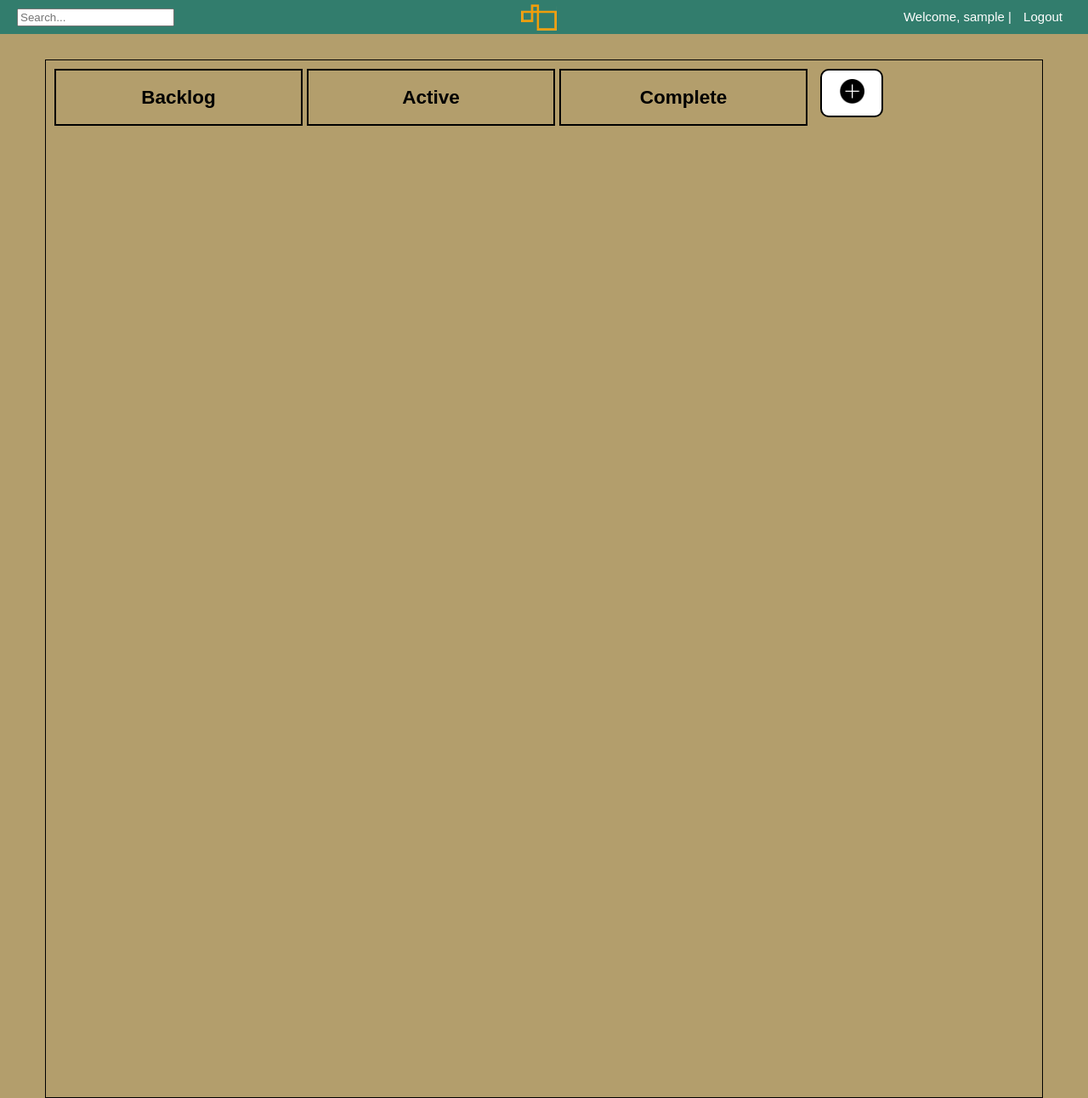
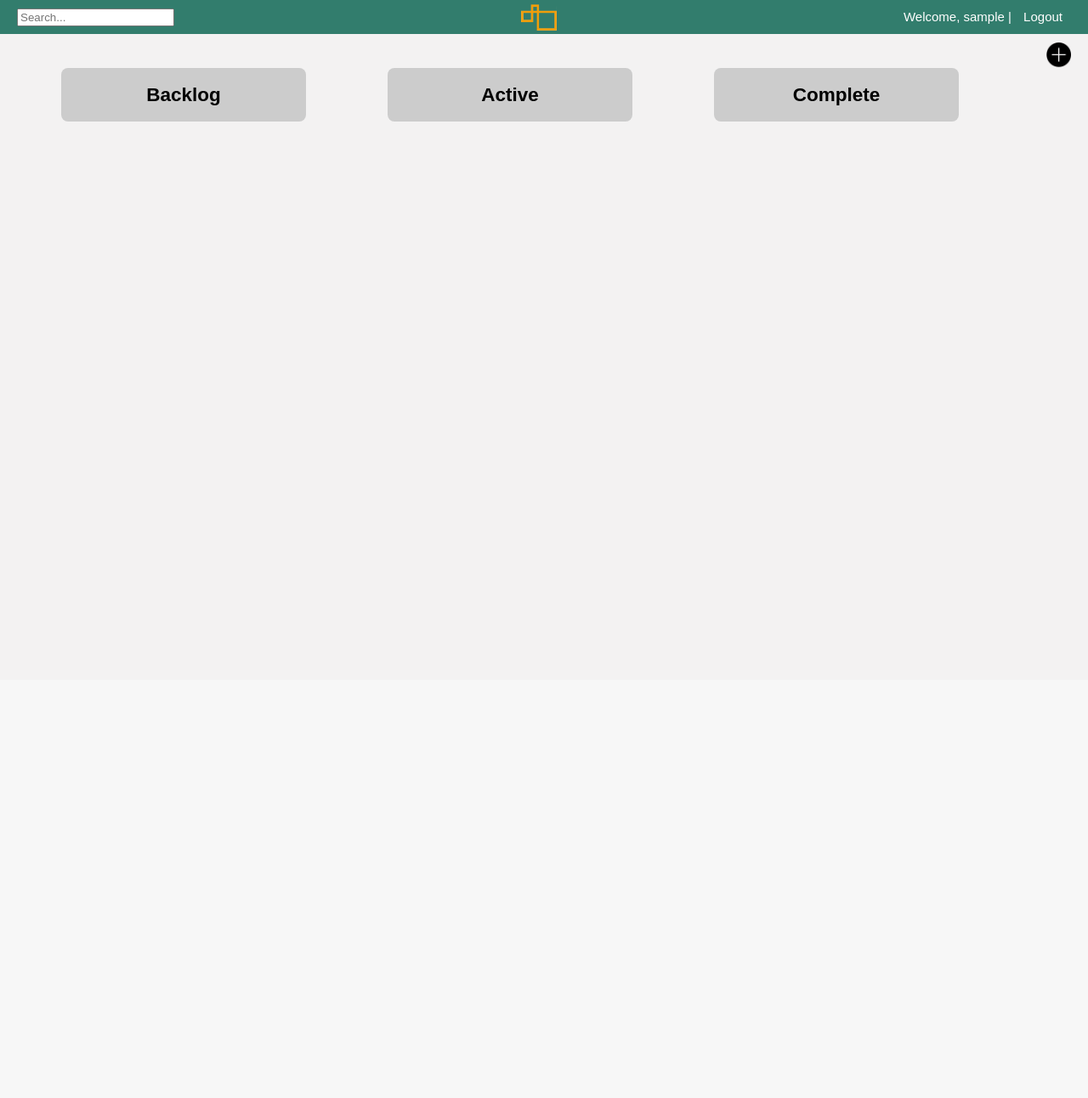
Before and after one commit to phist210/kanban-django, a Django app: page /kanban/ in a window 1280 px wide. Shown: the whole page at 85% size. After the commit the page ends 143 px from the top, so only its background shows below. Run offline with Django 3.2, Linux system fonts and the light colour scheme; the visitor is signed in with stand-in values (Sample User, id 1); data that the repository does not hold is empty; some libraries are stand-ins or nearby versions.

Commit message:
added edit task

```diff
--- a/kanban/forms.py
+++ b/kanban/forms.py
@@ -10,14 +10,14 @@ class TaskForm(forms.ModelForm):
         fields = ['name', 'status', 'priority']
         widgets = {
             'name': forms.TextInput(
-                attrs={'id': '#wrapper-content.backlog', 'required': True, 'placeholder': 'Task...'}
+                attrs={'id': '.wrapper-content', 'required': True, 'placeholder': 'Task...'}
             ),
             'status': forms.Select(
-                attrs={'id': '#wrapper-content.backlog', 'required': True},
+                attrs={'id': '.wrapper-content', 'required': True},
                 choices=(('Backlog', 'Backlog'), ('Active', 'Active'), ('Complete', 'Complete'))
             ),
             'priority': forms.Select(
-                attrs={'id': '#wrapper-content.backlog', 'required': True, 'placeholder': '1-10...'},
+                attrs={'id': '.wrapper-content', 'required': True, 'placeholder': '1-10...'},
                 choices=(('1', 1), ('2', 2), ('3', 3), ('4', 4), ('5', 5), ('6', 6), ('7', 7), ('8', 8), ('9', 9), ('10', 10))
             ),
         }
--- a/kanban/static/css/dashboard.css
+++ b/kanban/static/css/dashboard.css
@@ -1,22 +1,62 @@
 body{
-  background-color: #b39e6c;
+  background-color: #f3f2f2;
   margin: 0;
   font-size: 15px;
+  font-weight: lighter;
   font-family: sans-serif;
 }
 
-.input[type=text] {
+
+.ui-state-hover {
+  background-color: #ffC
+}
+.inlineEdit-placeholder {
+  font-style: italic; color: #555;
+}
+
+h1{
+  font-weight: lighter;
+}
+
+.portlet {
+  margin-bottom: 1em;
+  padding: 0.3em;
+  cursor:context-menu;
+  background-color: grey;
+}
+.portlet-header {
+  padding: 0.2em 0.3em;
+  margin-bottom: 0.5em;
+  position: relative;
+}
+.portlet-toggle {
+  position: absolute;
+  top: 50%;
+  right: 0;
+  margin-top: -8px;
+}
+.portlet-content {
+  text-align: center;
+  padding: 0.4em;
+}
+.portlet-placeholder {
+  border: 1px dotted black;
+  margin: 0 1em 1em 0;
+  height: 50px;
+}
+
+/*.input[type=text] {
     width: 130px;
     -webkit-transition: width 0.4s ease-in-out;
     transition: width 0.4s ease-in-out;
-}
+}*/
 
 /* When the input field gets focus, change its width to 100% */
-input[type=text]:focus {
+/*input[type=text]:focus {
     width: 140px;
-}
+}*/
 
-a#logout{
+a.navbutton{
   padding: 10px;
   text-decoration: none;
   color: white;
@@ -56,26 +96,19 @@ div#account{
 }
 
 div.big-block{
-  width: 25%;
-  float: left;
-  margin-right: 5px;
-  border: 2.5px solid #000;
-  text-align: center;
-
+  width: 100%;
+  display: flex;
+  flex-direction: column;
+  justify-content: center;
 }
 
 div.wrapper-content{
   width: 70%;
   float: left;
   height: auto;
-  padding: 10px;
   border: 2.5px solid #000;
-  /*margin-left: 10px;
-  margin-bottom: 30px;*/
-  margin: 0 auto;
-  border-radius: 10px;
-  text-align: center;
-  background-color: white;
+  background-color: #fff;
+  border-radius: 5px;
   opacity: 0.8;
   transition: opacity .3s ease-in-out;
 }
@@ -86,25 +119,30 @@ div.wrapper-content:hover{
 
 div.new_task_wrapper{
   width: 50px;
-  float: left;
+  float: right;
   height: auto;
   padding: 10px;
-  border: 2.5px solid #000;
   margin-left: 10px;
   margin-bottom: 30px;
-  border-radius: 10px;
   text-align: center;
-  background-color: white;
   cursor: crosshair;
 }
 
 div#container{
   width: 90%;
   padding: 10px;
-  height: 1200px;
   margin: 0 auto;
   margin-top: 30px;
-  border: 1px solid #000;
+  display: flex;
+  flex-direction: row;
+  justify-content: space-around;
+  text-align: center;
+}
+
+.task_category{
+  background-color: #ccc;
+  border-radius: 8px;
+  width: 25%;
 }
 
 /* The Modal (background) */
@@ -146,3 +184,7 @@ div#container{
     text-decoration: none;
     cursor: pointer;
 }
+
+/*.editable.task_header{
+  background-color: red;
+}*/
--- a/kanban/static/js/dashboard.js
+++ b/kanban/static/js/dashboard.js
@@ -1,10 +1,37 @@
+$(function() {
+  $('.editable').inlineEdit({
+    buttonText: 'Add',
+    save: function(e, data) {
+      return confirm('Change name to '+ data.value +'?');
+    }
+  });
+});
 
-// $('.wrapper-content').click(function(event){
-//   console.log("Heyheyhey");
-// });
+function sortaTable() {
+
+  $( ".big-block" ).sortable({
+    connectWith: ".big-block",
+    handle: ".portlet-header",
+    cancel: ".portlet-toggle",
+    placeholder: "portlet-placeholder ui-corner-all",
+  });
+  $( ".portlet" )
+      .addClass( "ui-widget ui-widget-content ui-helper-clearfix ui-corner-all" )
+      .find( ".portlet-header" )
+      .addClass( "ui-widget-header ui-corner-all" )
+      .prepend( "<span class='ui-icon ui-icon-minusthick portlet-toggle'></span>");
+
+  $( ".portlet-toggle" ).on( "click", function() {
+
+    var icon = $( this );
+    icon.toggleClass( "ui-icon-plusthick ui-icon-minusthick" );
+    icon.closest( ".portlet" ).find( ".portlet-content" ).toggle();
+  });
+  // console.log($(sdafasdfasdf).serialize());
+}
 
 function getTasks() {
-  var taskApi = "https://mysterious-meadow-31968.herokuapp.com/task/";
+  var taskApi = "/task/";
   $.ajax({url: taskApi, success: function(result) {
     var taskLength = result.results.length;
 
@@ -13,29 +40,50 @@ function getTasks() {
       var taskStatus = result.results[i].status;
       var taskPriority = result.results[i].priority;
       var taskID = result.results[i].id;
-      console.log(taskID);
 
       if(taskStatus.toLowerCase() === "backlog"){
-        $('div.big-block#backlog').append("<div class=wrapper-content id="+ taskID +">" + "<h3>" + taskName + "</h3>" + "Priority level: " + taskPriority + "/10" + "</div>");
+        $('div.big-block#backlog').append("<div class=portlet id="+ taskID +">" + "<div class=portlet-header>" + taskName + "</div>" + "<div class=portlet-content>" + "Priority level: " + taskPriority + "/10" + "</div>" + "</div>");
       }
       else if (taskStatus.toLowerCase() === "active") {
-        $('div.big-block#active').append("<div class=wrapper-content id="+ taskID +">" + "<h3>" + taskName + "</h3>" + "Priority level: " + taskPriority + "/10" + "</div>");
+        $('div.big-block#active').append("<div class=portlet id="+ taskID +">" + "<div class=portlet-header>" + taskName + "</div>" + "<div class=portlet-content>" + "Priority level: " + taskPriority + "/10" + "</div>" + "</div>");
       }
       else if (taskStatus.toLowerCase() === "complete") {
-        $('div.big-block#complete').append("<div class=wrapper-content id="+ taskID +">" + "<h3>" + taskName + "</h3>" + "Priority level: " + taskPriority + "/10" + "</div>");
+        $('div.big-block#complete').append("<div class=portlet id="+ taskID +">" + "<div class=portlet-header>" + taskName + "</div>" + "<div class=portlet-content>" + "Priority level: " + taskPriority + "/10" + "</div>" + "</div>");
       }
     }
+    sortaTable();
+    portletEdit();
   }
 });
 }
 
-getTasks();
+$(getTasks)
 
-$('.big-block').on('click', function() {
-  console.log("clicked");
+function portletEdit() {
+    $('.portlet-content').on("click", function(){
+    var portletID = ($(this).parent().attr('id'));
+    var portletStatus = ($(this).parents('.big-block').attr('id'));
+    console.log(portletID);
+    console.log(portletStatus);
+    window.location.replace("/kanban/" + portletID);
+  });
+}
+
+$("edit_task").submit(function(e){
+    $.ajax({
+        url: 'task/',
+        type: "PUT",
+        data: $("edit_task").serialize(),
+        cache: false,
+        dataType: "text",
+        success: function(data){
+          console.log('a');
+        },
+        error: function() {
+            console.log("ERROR");
+        }
+    });
 });
-
-
 
 $('new_task_form').on('submit', function(event) {
   event.preventDefault();
@@ -44,8 +92,6 @@ $('new_task_form').on('submit', function(event) {
 });
 
 function new_task() {
-  // console.log("create post is working");
-  // console.log($('#new_task_wrapper').val());
   $.ajax({
     url: "task/",
     type: "POST",
@@ -53,56 +99,9 @@ function new_task() {
 
     success: function(json) {
       $('#new_task_wrapper').val('');
-      // console.log(json);
-      // console.log('success');
-    }
-    // error: function(xhr, errmsg, err) {
-    //   $('#container').html("<div class='alert-box alert radius' data-alert>Oops! We have encountered an error: "+errmsg+
-    //             " <a href='#' class='close'>&times;</a></div>"); // add the error to the dom
-    //         console.log(xhr.status + ": " + xhr.responseText);
-    // }
-  });
-};
-
-
-// $('new_task_form').on('submit', function(event) {
-//   event.preventDefault();
-//   console.log("form submitted!");
-//   new_task();
-// });
-
-function edit_task() {
-  console.log("create post is working");
-  console.log($('#new_task_wrapper').val());
-  $.ajax({
-    url: "task/",
-    type: "PUT",
-    data: { new_task: $("#new_task_wrapper").val() },
-
-    success: function(json) {
-      $('#new_task_wrapper').val('');
     }
   });
 };
-//
-// // // ------------ v Popup window for new task v -------------
-// // Get the modal
-// var modal = document.getElementById('myModal');
-//
-// // Get the button that opens the modal
-// var btn = document.getElementById("myBtn");
-//
-// // Get the <span> element that closes the modal
-// var span = document.getElementsByClassName("close")[0];
-//
-// // When the user clicks the button, open the modal
-// btn.onclick = function() {
-//     modal.style.display = "block";
-// }
-//
-// // When the user clicks on <span> (x), close the modal
-// span.onclick = function() {
-//     modal.style.display = "none";
 
 // -------------Popup window for new task--------------
 
--- a/kanban/templates/kanban/base.html
+++ b/kanban/templates/kanban/base.html
@@ -4,16 +4,16 @@
     <meta charset="utf-8">
     <title>KANBAN</title>
     {% load static %}
-
-    <link rel="stylesheet" href="{% static 'css/dashboard.css' %}?v=00002" type="text/css"/>
     <link rel="shortcut icon" type="image/png" href="{% static 'images/kanbanlogo.png' %}"/>
+    <link rel="stylesheet" href="{% static 'css/dashboard.css' %}" type="text/css"/>
+    <link rel="stylesheet" href="http://code.jquery.com/ui/1.12.1/themes/base/jquery-ui.css">
   </head>
   <body>
     {% block content %}
     {% endblock %}
-
-  <script src="https://ajax.googleapis.com/ajax/libs/jquery/3.1.0/jquery.min.js"></script>
-  <script src="{% static "js/dashboard.js" %}?v=00002"></script>
-
+    <script type="text/javascript" src="https://ajax.googleapis.com/ajax/libs/jquery/3.1.0/jquery.min.js"></script>
+    <script type="text/javascript" src="https://code.jquery.com/ui/1.12.1/jquery-ui.js"></script>
+    <script type="text/javascript" src="{% static 'js/jquery.inlineedit/jquery.inlineedit.js' %}"></script>
+    <script type="text/javascript" src="{% static 'js/dashboard.js' %}"></script>
   </body>
 </html>
--- a/kanban/templates/kanban/index.html
+++ b/kanban/templates/kanban/index.html
@@ -2,17 +2,6 @@
 {% load static %}
 {% block content %}
 {% include 'kanban/nav_bar.html' %}
-
-<div id='container'>
-  <div class="big-block" id="backlog">
-    <h2>Backlog</h2>
-  </div>
-  <div class="big-block" id="active">
-    <h2>Active</h2>
-  </div>
-  <div class="big-block" id="complete">
-    <h2>Complete</h2>
-  </div>
 
 <div class='new_task_wrapper' id='new_task'>
      <!-- The Modal -->
@@ -30,5 +19,21 @@
    </div>
  </div>
 </div>
+<div id='container'>
+  <div class='task_category'>
+    <span class="editable task_header"><h2>Backlog</h2></span>
+    <div class="big-block" id="backlog">
+    </div>
+  </div>
+  <div class='task_category'>
+    <span class="editable task_header"><h2>Active</h2></span>
+    <div class="big-block" id="active">
+    </div>
+  </div>
+  <div class='task_category'>
+    <span class="editable task_header"><h2>Complete</h2></span>
+    <div class="big-block" id="complete">
+    </div>
+  </div>
 </div>
 {% endblock %}
--- a/kanban/templates/kanban/nav_bar.html
+++ b/kanban/templates/kanban/nav_bar.html
@@ -11,8 +11,13 @@
     </a>
   </div>
 
+  {% if user.is_authenticated %}
   <div id='account'>
-    Welcome, {{user}} | <a id='logout' href='/logout'>Logout</a>
+    Welcome, {{user}} | <a class='navbutton' href='/logout'>Logout</a>
   </div>
-
+  {% else %}
+  <div id='account'>
+    <a class='navbutton' href='/login'>Login</a> | <a class='navbutton' href='/signup'>Signup</a>
+  </div>
+  {% endif %}
 </header>
--- a/kanban/urls.py
+++ b/kanban/urls.py
@@ -4,4 +4,5 @@ from . import views
 
 urlpatterns = [
     url(r'^$', views.index, name='index'),
+    url(r'^(?P<id>[0-9]+)', views.edit_task, name='edit_task'),
 ]
--- a/kanban/views.py
+++ b/kanban/views.py
@@ -42,6 +42,22 @@ def signup(request):
     return render(request, 'kanban/signup.html', {'form': form})
 
 
+def edit_task(request, id):
+    try:
+        task = Task.objects.get(id=id)
+    except Task.DoesNotExist:
+        raise Http404("Task does not exist")
+    if request.method == 'POST':
+        form = TaskForm(request.POST, instance=task)
+        if form.is_valid():
+            task = form.save(commit=True)
+            task.save()
+            return redirect('/kanban/', pk=task.pk)
+    else:
+        form = TaskForm(instance=task)
+    return render(request, 'kanban/edit_task.html', {'form': form, 'task': task})
+
+
 class TaskViewSet(viewsets.ModelViewSet):
     """
     API endpoint that allows abilities to be viewed or edited.
--- a/kanban_project/settings.py
+++ b/kanban_project/settings.py
@@ -26,7 +26,7 @@ SECRET_KEY = 's=t5^r6xi!5gcnw&dks=%)(j%37ihft*o&j0g^nv_%umy(2x1k'
 # SECURITY WARNING: don't run with debug turned on in production!
 DEBUG = True  # when done, set to False
 
-ALLOWED_HOSTS = ['mysterious-meadow-31968.herokuapp.com']
+ALLOWED_HOSTS = ['mysterious-meadow-31968.herokuapp.com', '127.0.0.1']
 
 LOGIN_REDIRECT_URL = '/kanban'
 
```
Also changed, not shown: kanban/templates/kanban/edit_task.html (added, +13 -0 lines). Lines whose indentation alone changed are shown as unchanged.
